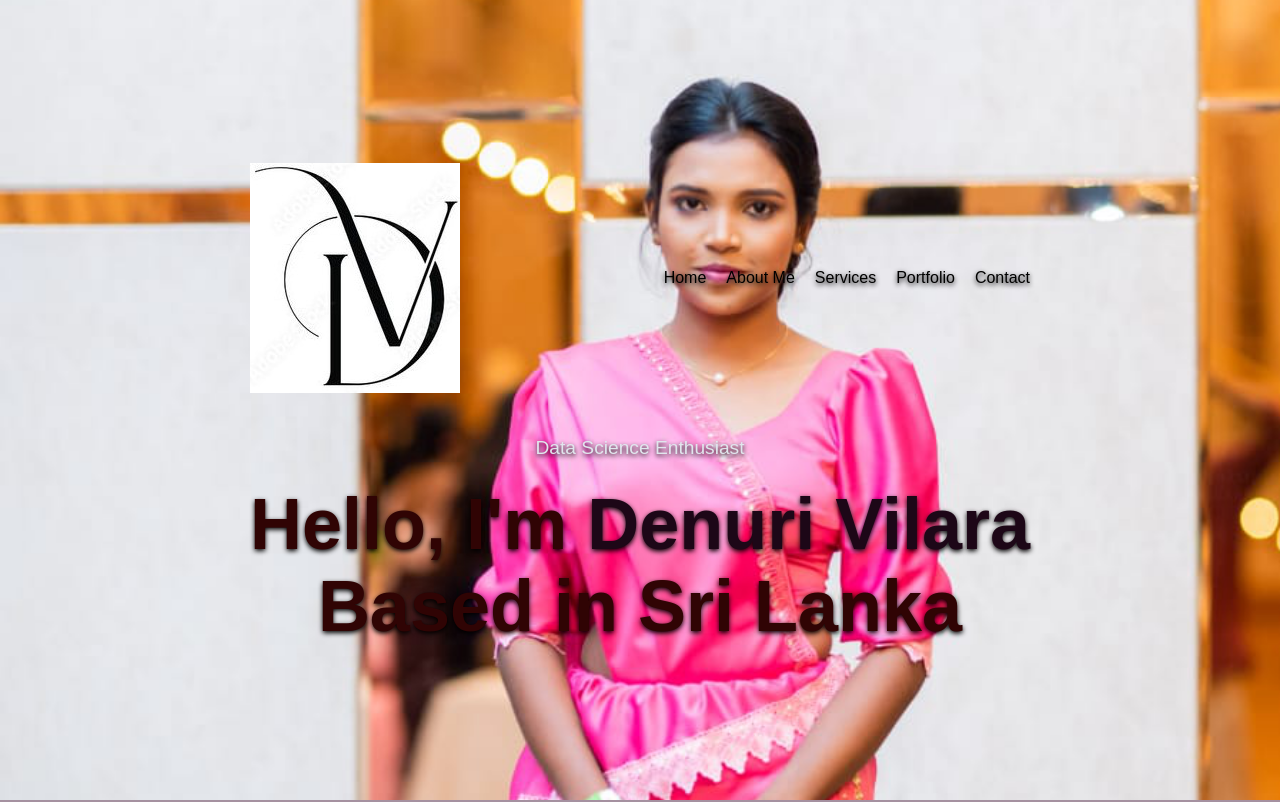
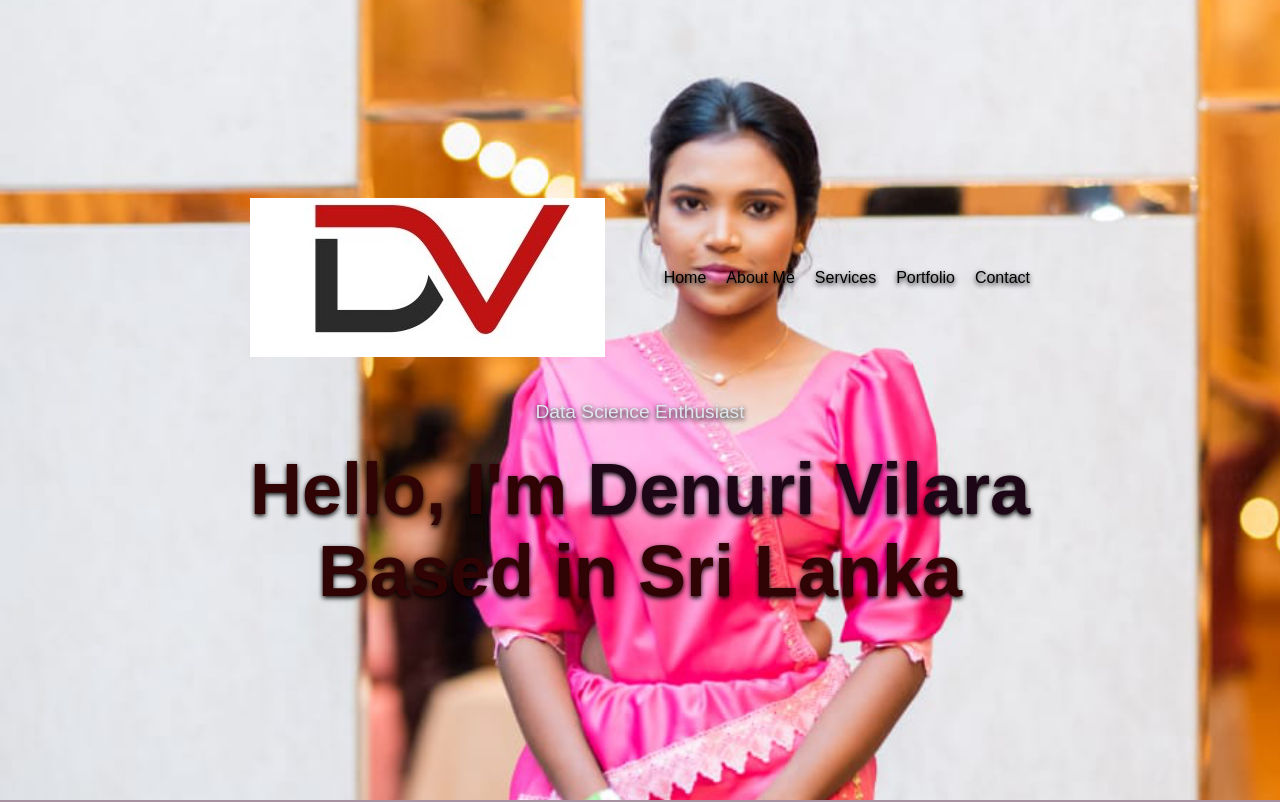
Before and after one commit to dim-cmd-bot/denuri, a plain HTML site: page index.html in a window 1280 px wide. Shown: the top 802 px of the page. Drawn offline with Linux system fonts and the light colour scheme.

Commit message:
Update index.html

```diff
--- a/index.html
+++ b/index.html
@@ -16,7 +16,7 @@
     <header id="header">
         <div class="container">
             <nav>
-                <img src="VD,__DV,__V,__D__Abstract_Letters_Logo_Monogram_Stock_Vector[1].jpg" alt="Denuri Logo" class="logo">
+                <img src="d-and-v-letter-concept-vector-34161032[1].jpg" alt="Denuri Logo" class="logo">
 
                 <ul class="nav-links">
                     <li><a href="#">Home</a></li>
```
